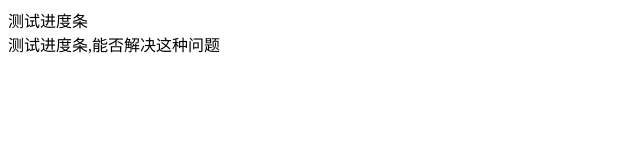
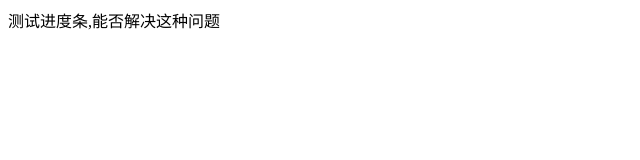
Before and after one commit to moyangzhen/layui-progress, a plain HTML site: page index.html in a window 1280 px wide. Shown: the whole page, without its empty margins (0-640 px from the left). Drawn offline with Linux system fonts and the light colour scheme.

Commit message:
溯源冲突
溯源冲突

```diff
--- a/index.html
+++ b/index.html
@@ -7,7 +7,6 @@
     <title>Document</title>
 </head>
 <body>
-    <div class="test">测试进度条</div>
     <div class="test">测试进度条,能否解决这种问题</div>
 </body>
 </html>
```
